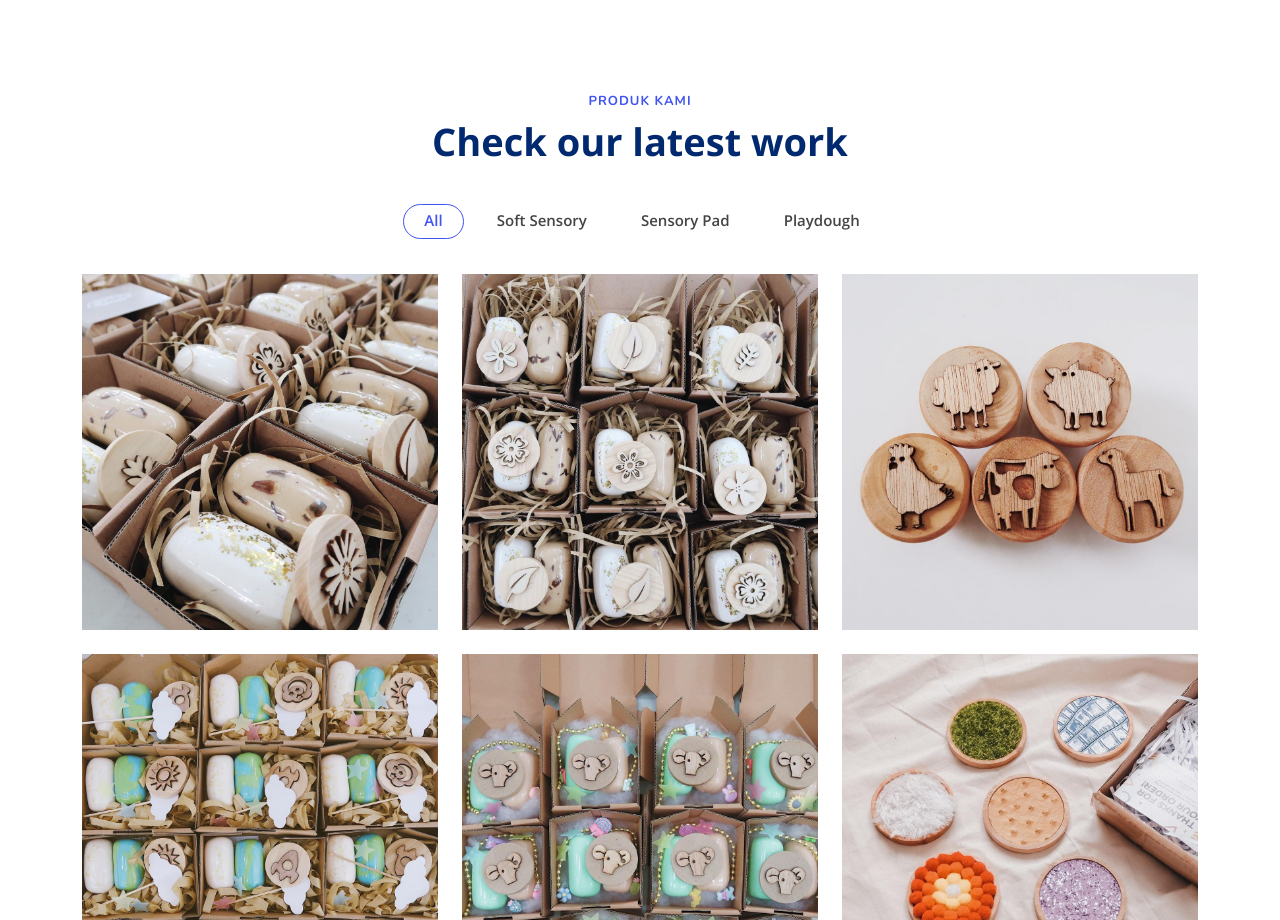
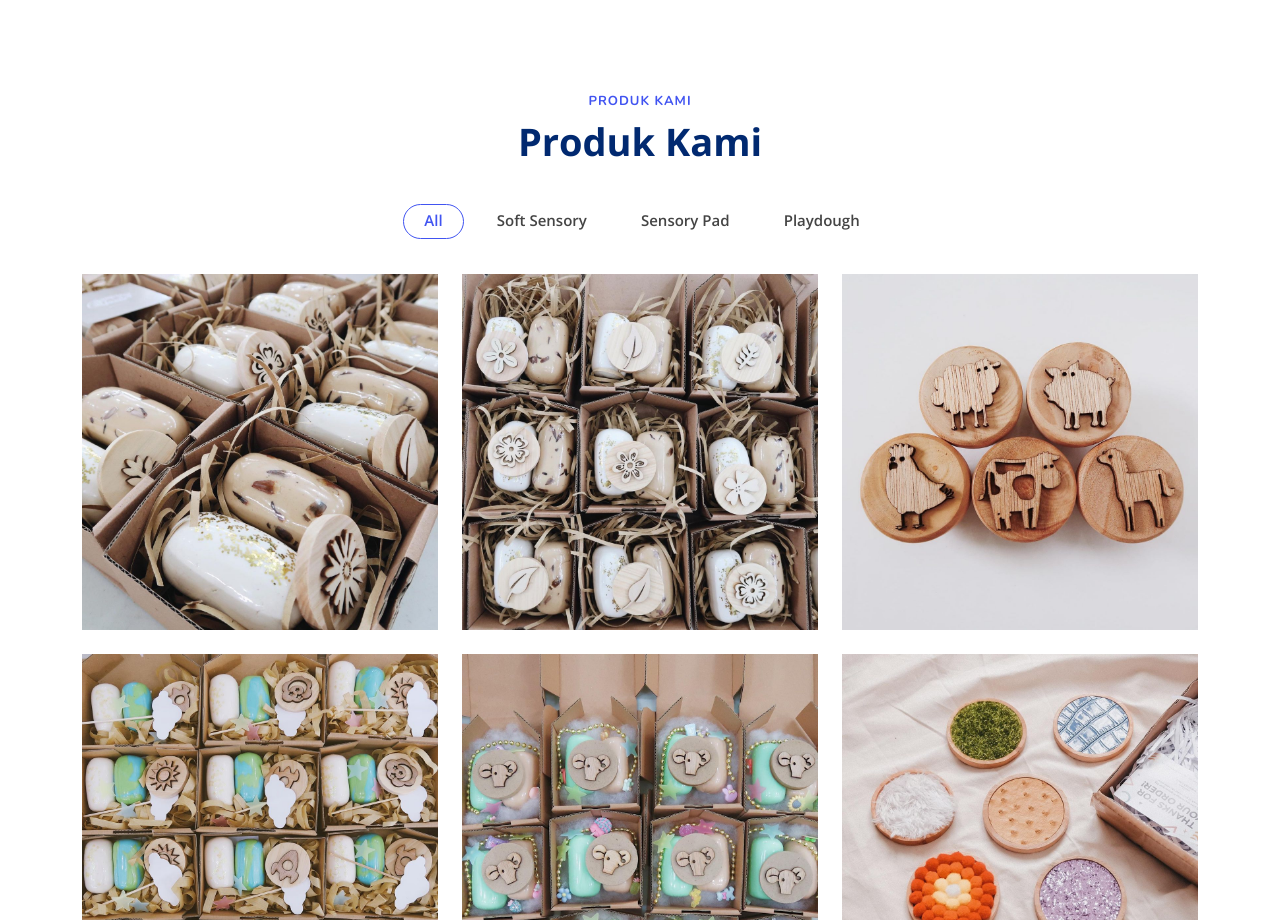
Before and after one commit to alexsiregar/alexsiregar.github.io, a plain HTML site: page index.html in a window 1280 px wide. Shown: the part 2860-3780 px from the top of the page. Drawn offline with nearby package versions, Linux system fonts and the light colour scheme; files whose address does not match are found by name.

Commit message:
menu produk

```diff
--- a/index.html
+++ b/index.html
@@ -251,7 +251,7 @@
 
         <header class="section-header">
           <h2>PRODUK KAMI</h2>
-          <p>Check our latest work</p>
+          <p>Produk Kami</p>
         </header>
 
         <div class="row" data-aos="fade-up" data-aos-delay="100">
```
